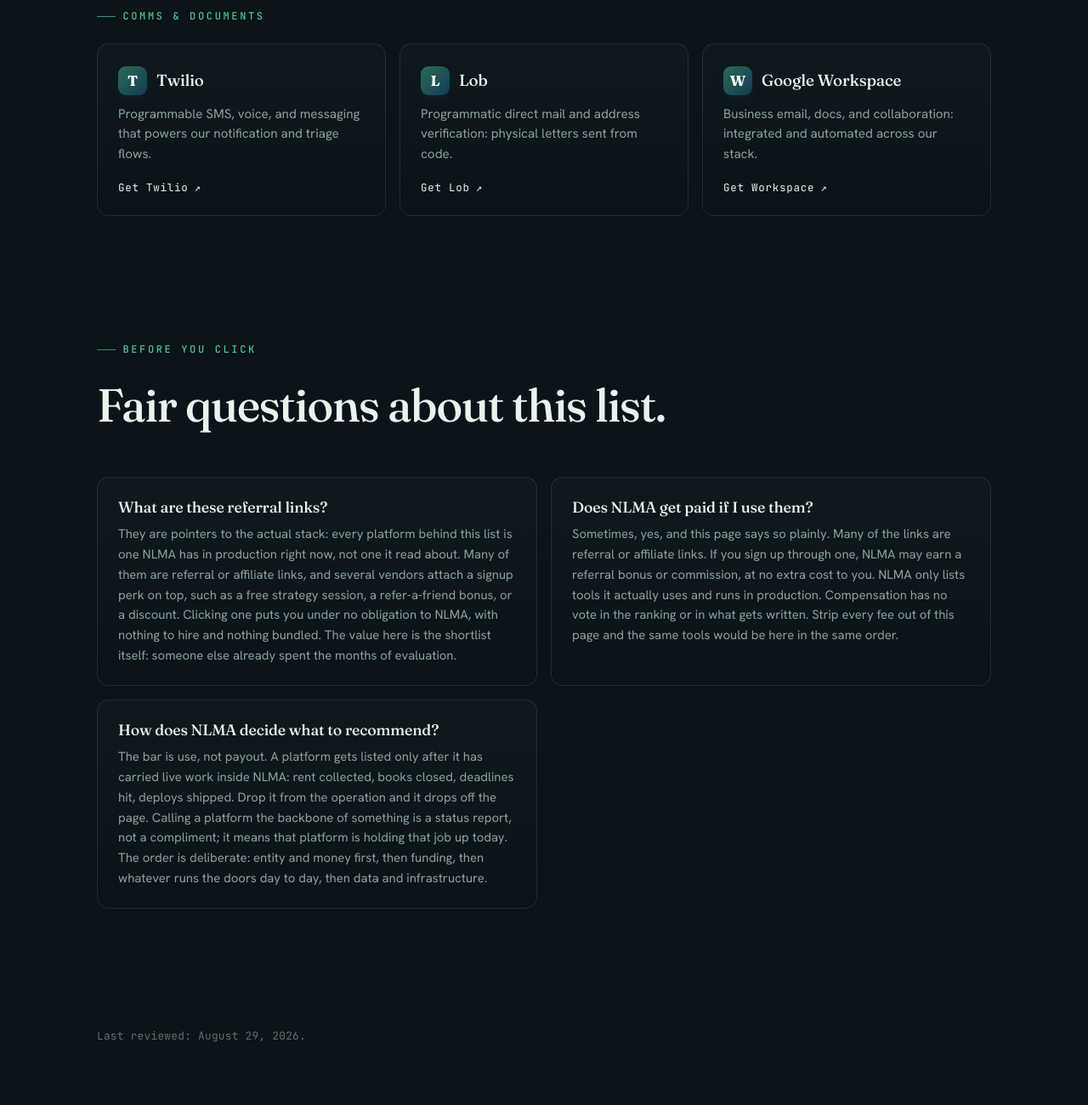
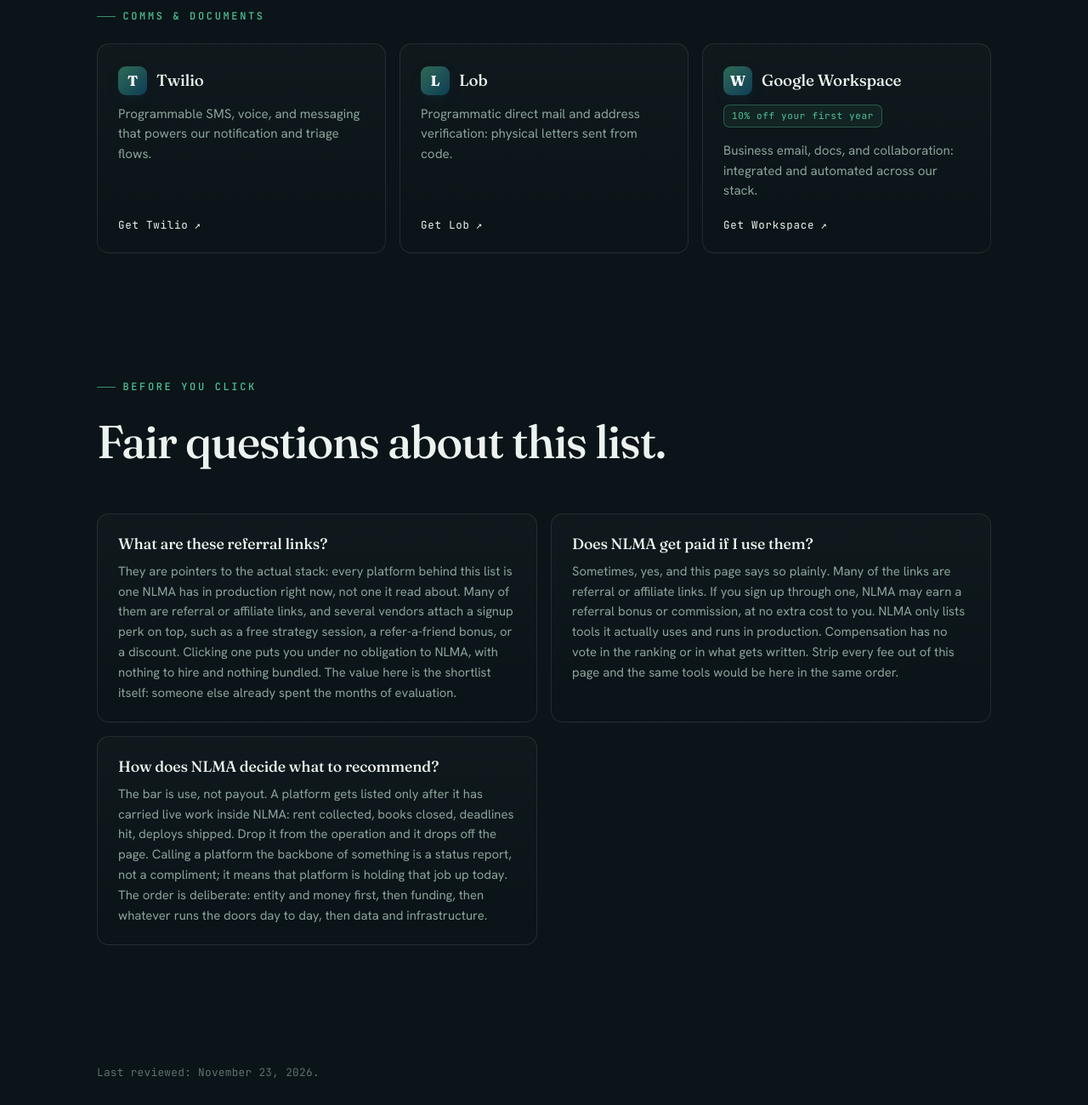
Before and after one commit to NextLevelManagementAdvisors/nlma.io, a plain HTML site: page referrals.html in a window 1280 px wide. Shown: the part 3420-4720 px from the top of the page at 85% size. Drawn offline with Linux system fonts and the light colour scheme.

Commit message:
Add Google Workspace referral link and 10% first-year perk to /referrals
Co-Authored-By: Claude Opus 5.5 <noreply@anthropic.com>
Claude-Session: https://claude.ai/code/session_01PYf2JUU3nf8jQwTE9FEJpp

```diff
--- a/referrals.html
+++ b/referrals.html
@@ -406,8 +406,9 @@ a:focus-visible,button:focus-visible{outline:2px solid var(--signal);outline-off
           <p>Programmatic direct mail and address verification: physical letters sent from code.</p>
           <span class="go">Get Lob <span class="arw">↗</span></span>
         </a>
-        <a class="ref" href="https://workspace.google.com" target="_blank" rel="sponsored nofollow noopener">
+        <a class="ref" href="https://sharegoogleworkspace.advocate.impact.com/mzZGVom" target="_blank" rel="sponsored nofollow noopener">
           <div class="ref-name"><span class="ref-mono">W</span><h3>Google Workspace</h3></div>
+          <span class="perk">10% off your first year</span>
           <p>Business email, docs, and collaboration: integrated and automated across our stack.</p>
           <span class="go">Get Workspace <span class="arw">↗</span></span>
         </a>
@@ -441,7 +442,7 @@ a:focus-visible,button:focus-visible{outline:2px solid var(--signal);outline-off
   </div>
 </section>
 
-<div class="wrap"><p class="reviewed-stamp">Last reviewed: <time datetime="2026-08-29">August 29, 2026</time>.</p></div>
+<div class="wrap"><p class="reviewed-stamp">Last reviewed: <time datetime="2026-11-23">November 23, 2026</time>.</p></div>
 
 <!-- CTA -->
 <section class="cta-strip">
```
